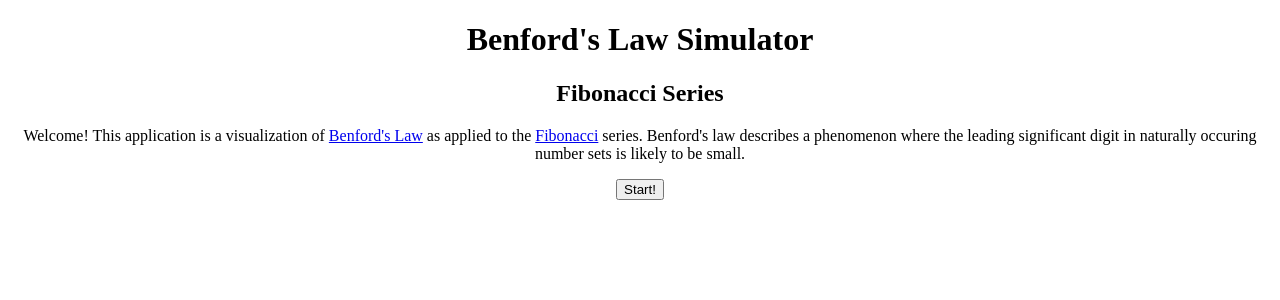
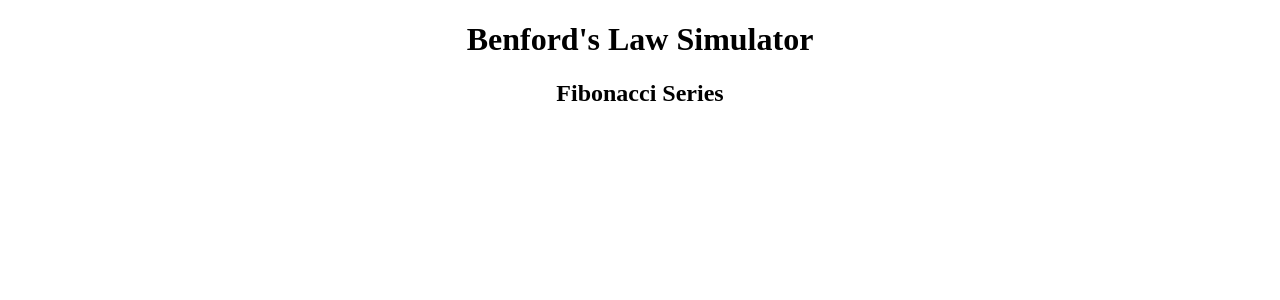
Before and after one commit to natejenson/fibonacci-benfords-law, an Angular app in the folder fibonacci-benfords-law/: page /welcome in a window 1280 px wide. Shown: the top 300 px of the page. Built offline with nearby package versions, Linux system fonts and the light colour scheme.

Commit message:
add default route

```diff
--- a/fibonacci-benfords-law/src/app/app.component.html
+++ b/fibonacci-benfords-law/src/app/app.component.html
@@ -5,5 +5,5 @@
     <h2>
       Fibonacci Series
     </h2>
-  <app-welcome></app-welcome>
+  <router-outlet></router-outlet>
 </div>
--- a/fibonacci-benfords-law/src/app/welcome/welcome.component.html
+++ b/fibonacci-benfords-law/src/app/welcome/welcome.component.html
@@ -1,4 +1,4 @@
 <p>
   Welcome! This application is a visualization of <a href="https://en.wikipedia.org/wiki/Benford%27s_law">Benford's Law</a> as applied to the <a href="https://en.wikipedia.org/wiki/Fibonacci_number">Fibonacci</a> series. Benford's law describes a phenomenon where the leading significant digit in naturally occuring number sets is likely to be small.
 </p>
-<button>Start!</button>
+<a routerLink="/visualize">Start!</a>
```
Also changed, not shown: fibonacci-benfords-law/src/app/app-routing.module.ts (+11 -0 lines).
